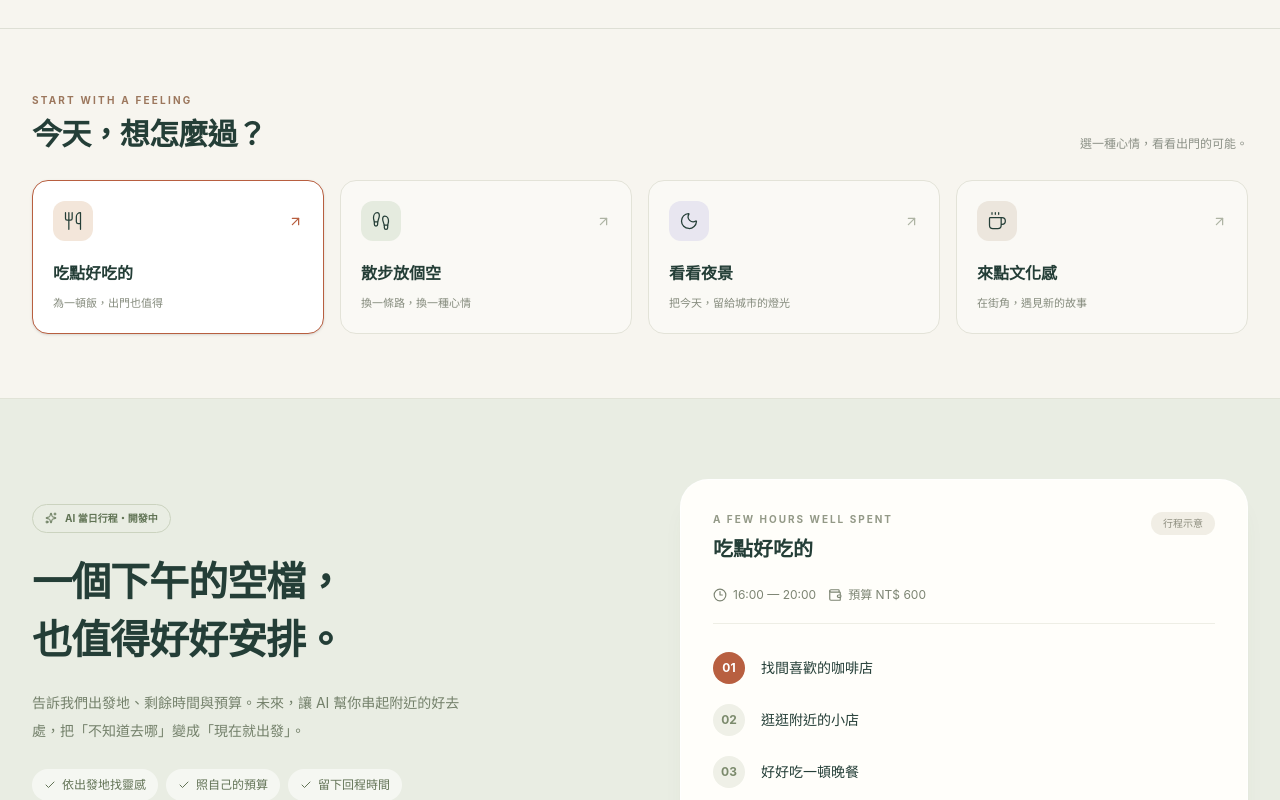
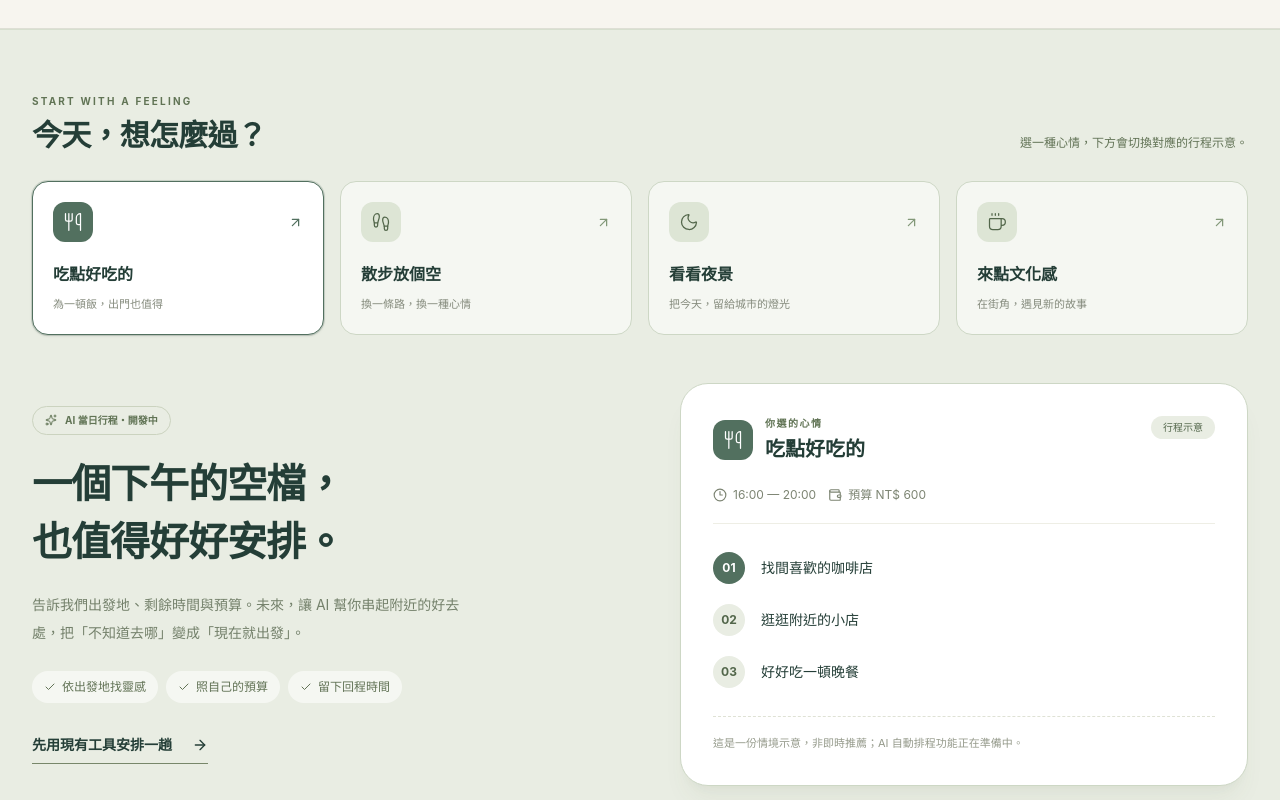
Before and after one commit to Yanlinww/trav-app, a Next.js app: page / in a window 1280 px wide. Shown: the part 720-1520 px from the top of the page. Built offline with nearby package versions, Linux system fonts and the light colour scheme.

Commit message:
主頁優化?

```diff
--- a/app/page.tsx
+++ b/app/page.tsx
@@ -7,10 +7,10 @@ import { destinations } from "./data/destinations";
 
 // 首頁只展示旅行靈感並提供入口；完整規劃在 /planner，AI 生成功能尚在開發。
 const moods = [
-    { title: "吃點好吃的", subtitle: "為一頓飯，出門也值得", icon: Utensils, color: "#f3e6da", stops: ["找間喜歡的咖啡店", "逛逛附近的小店", "好好吃一頓晚餐"], budget: "600", time: "16:00 — 20:00" },
-    { title: "散步放個空", subtitle: "換一條路，換一種心情", icon: Footprints, color: "#e5ebdf", stops: ["走進一條綠色步道", "在河邊等一場日落", "帶份晚餐慢慢回家"], budget: "400", time: "16:00 — 19:30" },
-    { title: "看看夜景", subtitle: "把今天，留給城市的燈光", icon: Moon, color: "#e8e6f0", stops: ["先吃一頓喜歡的晚餐", "尋找城市裡的觀景角落", "散步回車站"], budget: "800", time: "18:00 — 22:00" },
-    { title: "來點文化感", subtitle: "在街角，遇見新的故事", icon: Coffee, color: "#ece6dd", stops: ["走訪一處展覽空間", "探訪街區裡的老建築", "在小店喝杯咖啡"], budget: "500", time: "14:00 — 18:00" },
+    { title: "吃點好吃的", subtitle: "為一頓飯，出門也值得", icon: Utensils, stops: ["找間喜歡的咖啡店", "逛逛附近的小店", "好好吃一頓晚餐"], budget: "600", time: "16:00 — 20:00" },
+    { title: "散步放個空", subtitle: "換一條路，換一種心情", icon: Footprints, stops: ["走進一條綠色步道", "在河邊等一場日落", "帶份晚餐慢慢回家"], budget: "400", time: "16:00 — 19:30" },
+    { title: "看看夜景", subtitle: "把今天，留給城市的燈光", icon: Moon, stops: ["先吃一頓喜歡的晚餐", "尋找城市裡的觀景角落", "散步回車站"], budget: "800", time: "18:00 — 22:00" },
+    { title: "來點文化感", subtitle: "在街角，遇見新的故事", icon: Coffee, stops: ["走訪一處展覽空間", "探訪街區裡的老建築", "在小店喝杯咖啡"], budget: "500", time: "14:00 — 18:00" },
 ];
 
 export default function Home() {
@@ -22,6 +22,7 @@ export default function Home() {
         ? destinations.filter((dest) => dest.tags?.includes(selectedTag))
         : destinations.slice(0, 6);
     const mood = moods[selectedMood];
+    const MoodIcon = mood.icon;
 
     return (
         <div className="bg-[#f7f5ef] text-[#243e37]">
@@ -74,36 +75,35 @@ export default function Home() {
                 </div>
             </section>
 
-            {/* 情境按鈕更新下方示意行程，讓使用者先理解未來的規劃方式。 */}
-            <section className="mx-auto max-w-7xl px-5 py-14 md:px-8 md:py-16">
+            {/* 心情選擇與示意行程屬於同一功能，共用區塊底色與綠色選中狀態。 */}
+            <section id="day-plan" aria-labelledby="day-plan-title" className="scroll-mt-24 border-y border-[#d7dfcf] bg-[#e9ede3]">
+              <div className="mx-auto max-w-7xl px-5 pb-10 pt-14 md:px-8 md:pb-12 md:pt-16">
                 <div className="mb-7 flex flex-wrap items-end justify-between gap-3">
-                    <div><p className="mb-2 text-[10px] font-bold tracking-[0.22em] text-[#9c775d]">START WITH A FEELING</p><h2 className="text-2xl font-bold tracking-tight md:text-3xl">今天，想怎麼過？</h2></div>
-                    <p className="text-xs text-[#8c9187]">選一種心情，看看出門的可能。</p>
+                    <div><p className="mb-2 text-[10px] font-bold tracking-[0.22em] text-[#617455]">START WITH A FEELING</p><h2 id="day-plan-title" className="text-2xl font-bold tracking-tight md:text-3xl">今天，想怎麼過？</h2></div>
+                    <p className="text-xs leading-5 text-[#627356]">選一種心情，下方會切換對應的行程示意。</p>
                 </div>
                 <div className="grid grid-cols-2 gap-3 md:grid-cols-4 md:gap-4">
                     {moods.map((item, index) => {
                         const Icon = item.icon;
-                        return <button key={item.title} type="button" aria-pressed={selectedMood === index} onClick={() => setSelectedMood(index)} className={`group rounded-2xl border p-4 text-left transition md:p-5 ${selectedMood === index ? "border-[#b85f40] bg-white shadow-sm" : "border-[#e3e3d8] bg-[#faf9f5] hover:border-[#b7bda9] hover:bg-white"}`}>
-                            <div className="mb-5 flex items-center justify-between"><span style={{ backgroundColor: item.color }} className="flex size-10 items-center justify-center rounded-xl"><Icon size={20} strokeWidth={1.5} /></span><ArrowUpRight size={15} className={selectedMood === index ? "text-[#b85f40]" : "text-[#aeb4a4]"} /></div>
+                        return <button key={item.title} type="button" aria-pressed={selectedMood === index} aria-controls="mood-itinerary-preview" onClick={() => setSelectedMood(index)} className={`group rounded-2xl border p-4 text-left transition focus-visible:outline-2 focus-visible:outline-offset-4 focus-visible:outline-[#52705f] md:p-5 ${selectedMood === index ? "border-[#52705f] bg-white shadow-sm ring-1 ring-[#52705f]/20" : "border-[#cdd7c5] bg-white/55 hover:border-[#829878] hover:bg-white"}`}>
+                            <div className="mb-5 flex items-center justify-between"><span className={`flex size-10 items-center justify-center rounded-xl ${selectedMood === index ? "bg-[#52705f] text-white" : "bg-[#dde5d5] text-[#52664a]"}`}><Icon size={20} strokeWidth={1.5} /></span><ArrowUpRight size={15} className={selectedMood === index ? "text-[#52705f]" : "text-[#829878]"} /></div>
                             <h3 className="text-sm font-bold md:text-base">{item.title}</h3><p className="mt-2 text-[11px] leading-5 text-[#858b7d]">{item.subtitle}</p>
                         </button>;
                     })}
                 </div>
-            </section>
-
-            <section id="day-plan" className="scroll-mt-24 border-y border-[#e1e3d7] bg-[#e9ede3]">
-                <div className="mx-auto grid max-w-7xl items-center gap-9 px-5 py-14 md:px-8 md:py-20 lg:grid-cols-2 lg:gap-20">
+              </div>
+                <div className="mx-auto grid max-w-7xl items-center gap-9 px-5 pb-14 md:px-8 md:pb-20 lg:grid-cols-2 lg:gap-20">
                     <div>
                         <span className="inline-flex items-center gap-2 rounded-full border border-[#cbd3bf] px-3 py-1.5 text-[10px] font-bold text-[#617455]"><Sparkles size={12} /> AI 當日行程・開發中</span>
                         <h2 className="mt-5 text-3xl font-bold leading-[1.45] tracking-tight md:text-[40px]">一個下午的空檔，<br />也值得好好安排。</h2>
                         <p className="mt-5 max-w-md text-sm leading-7 text-[#74816b]">告訴我們出發地、剩餘時間與預算。未來，讓 AI 幫你串起附近的好去處，把「不知道去哪」變成「現在就出發」。</p>
                         <div className="mt-6 flex flex-wrap gap-2 text-xs text-[#627356]">{["依出發地找靈感", "照自己的預算", "留下回程時間"].map(text => <span key={text} className="flex items-center gap-1.5 rounded-full bg-white/55 px-3 py-2"><Check size={12} />{text}</span>)}</div>
-                        <Link to="/planner" className="mt-8 inline-flex items-center gap-5 border-b border-[#78876a] pb-2 text-sm font-bold transition hover:text-[#b85f40]">先用現有工具安排一趟 <ArrowRight size={16} /></Link>
+                        <Link to="/planner" className="mt-8 inline-flex items-center gap-5 border-b border-[#78876a] pb-2 text-sm font-bold transition hover:text-[#52705f]">先用現有工具安排一趟 <ArrowRight size={16} /></Link>
                     </div>
-                    <div aria-live="polite" className="rounded-[1.75rem] border border-white/80 bg-[#fffefa] p-6 shadow-xl shadow-[#4b6341]/5 md:p-8">
-                        <div className="mb-6 flex items-start justify-between gap-3"><div><p className="text-[10px] font-bold tracking-[0.2em] text-[#939987]">A FEW HOURS WELL SPENT</p><h3 className="mt-2 text-xl font-bold">{mood.title}</h3></div><span className="shrink-0 rounded-full bg-[#f1eee5] px-3 py-1 text-[10px] text-[#8c8c7d]">行程示意</span></div>
+                    <div id="mood-itinerary-preview" aria-live="polite" className="rounded-[1.75rem] border border-[#cdd7c5] bg-white p-6 shadow-xl shadow-[#4b6341]/5 md:p-8">
+                        <div className="mb-6 flex items-start justify-between gap-3"><div className="flex items-center gap-3"><span className="flex size-10 shrink-0 items-center justify-center rounded-xl bg-[#52705f] text-white"><MoodIcon size={20} strokeWidth={1.5} /></span><div><p className="text-[10px] font-bold tracking-[0.15em] text-[#617455]">你選的心情</p><h3 className="mt-1 text-xl font-bold">{mood.title}</h3></div></div><span className="shrink-0 rounded-full bg-[#e9ede3] px-3 py-1 text-[10px] text-[#52664a]">行程示意</span></div>
                         <div className="mb-7 flex flex-wrap gap-3 border-b border-[#eeeee5] pb-5 text-xs text-[#7c8472]"><span className="flex items-center gap-1.5"><Clock3 size={14} />{mood.time}</span><span className="flex items-center gap-1.5"><Wallet size={14} />預算 NT$ {mood.budget}</span></div>
-                        <ol className="space-y-5">{mood.stops.map((stop,index) => <li key={stop} className="flex items-center gap-4"><span className={`flex size-8 shrink-0 items-center justify-center rounded-full text-xs font-bold ${index === 0 ? "bg-[#b85f40] text-white" : "bg-[#eff0e7] text-[#7b8a6c]"}`}>{String(index+1).padStart(2,"0")}</span><span className="text-sm font-medium">{stop}</span></li>)}</ol>
+                        <ol className="space-y-5">{mood.stops.map((stop,index) => <li key={stop} className="flex items-center gap-4"><span className={`flex size-8 shrink-0 items-center justify-center rounded-full text-xs font-bold ${index === 0 ? "bg-[#52705f] text-white" : "bg-[#e9ede3] text-[#52664a]"}`}>{String(index+1).padStart(2,"0")}</span><span className="text-sm font-medium">{stop}</span></li>)}</ol>
                         <p className="mt-7 border-t border-dashed border-[#dfe2d5] pt-4 text-[11px] leading-5 text-[#959a8b]">這是一份情境示意，非即時推薦；AI 自動排程功能正在準備中。</p>
                     </div>
                 </div>
```
Also changed, not shown: 3 other files (tests, documents, lock files or other folders).
